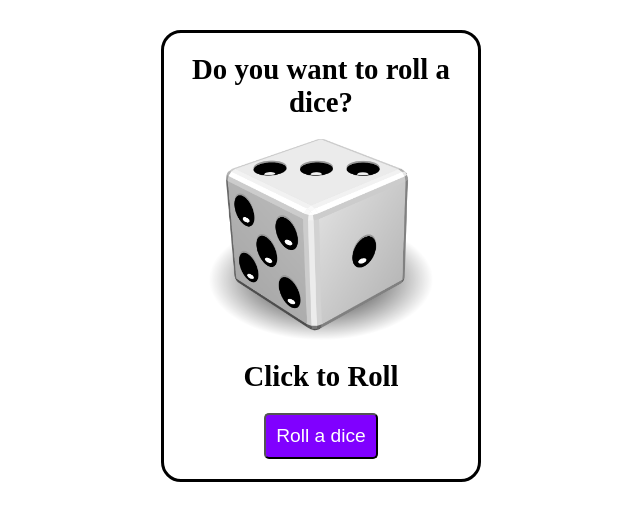
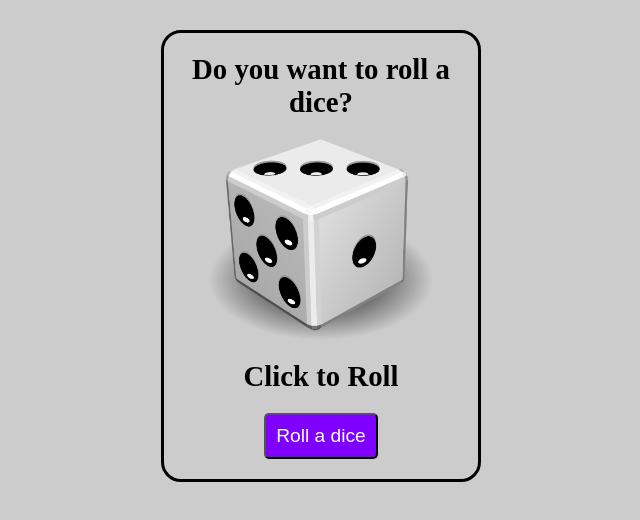
Before and after one commit to anand-patel-91/Roll-a-dice, a plain HTML site: page index.html in a window 1280 px wide. Shown: the whole page, without its empty margins (319-959 px from the left). Drawn offline with Linux system fonts and the light colour scheme.

Commit message:
checked commit and push from vs code

```diff
--- a/style.css
+++ b/style.css
@@ -1,7 +1,7 @@
 body{
     font-size: 1.2rem;
     text-align: center;
-    /* background: #cccccc; */
+    background: #cccccc;
     user-select: none;
     display: flex;
     justify-content: center;
```
